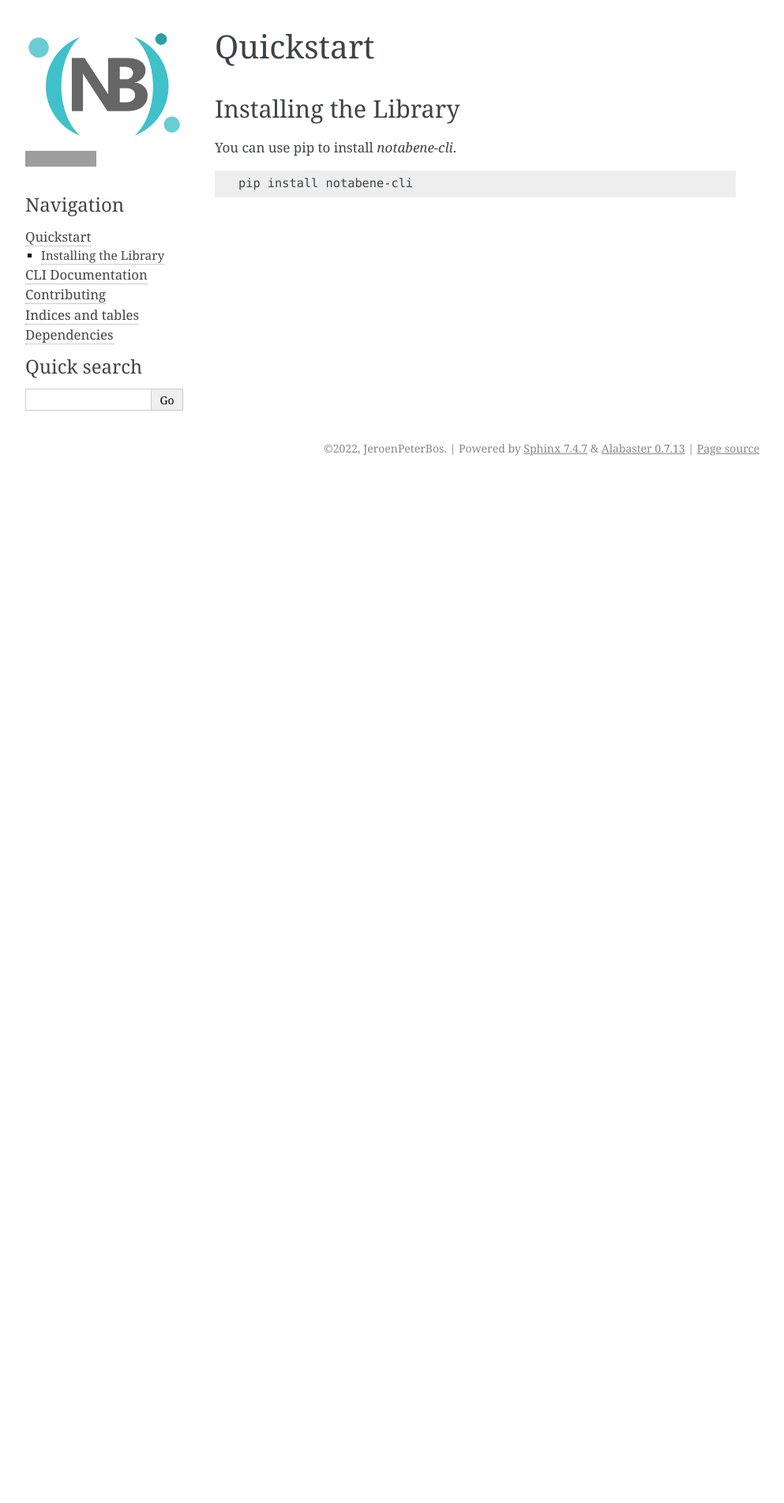
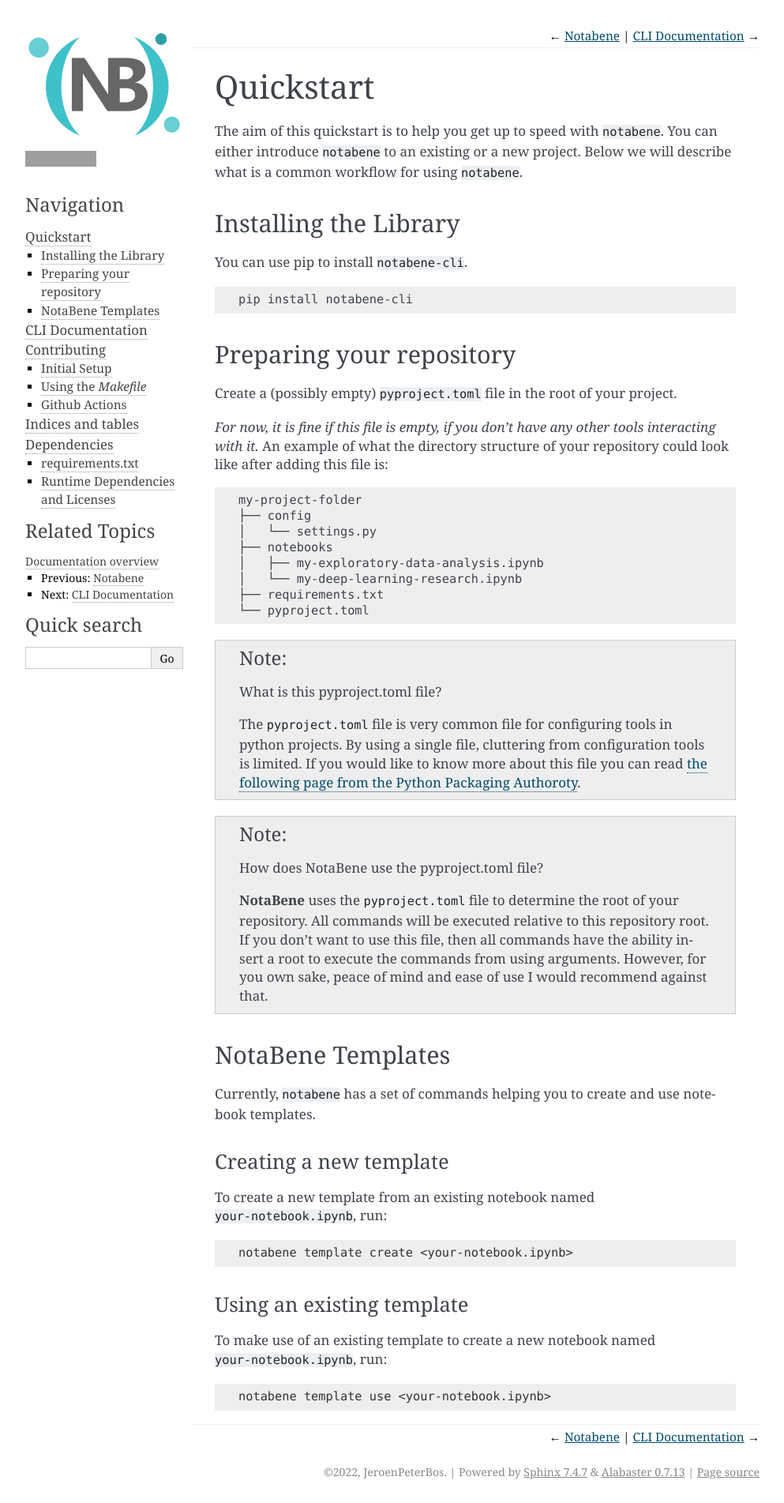
Before and after one commit to JeroenPeterBos/notabene-cli, a Sphinx documentation site: the page built from docs/quickstart.rst, in a window 1280 px wide. Shown: the whole page at 79% size, without its empty margins (148-1141 px from the left). Built offline with Sphinx 7.4.7, drawn with Linux system fonts in a browser that asks for light colours; before the commit the page ends 900 px from its top, so only the background shows below that; grey boxes are pictures that could not be loaded.

Commit message:
Improve the documentation with an actual quick start guide

```diff
--- a/docs/cli.rst
+++ b/docs/cli.rst
@@ -6,6 +6,8 @@
 CLI Documentation
 =================
 
+This section of the documentation documents all the commands, arguments and actions available on the notabene CLI.
+
 .. .. click:: notabene:cli
 ..     :prog: notabene
 ..     :nested: full
--- a/docs/conf.py
+++ b/docs/conf.py
@@ -125,6 +125,9 @@
     "logo": "logo.png",
     "github_user": "JeroenPeterBos",
     "github_repo": "notabene-cli",
+    "sidebar_collapse": False,
+    "show_related": True,
+    "show_relbars": True,
 }
 
 # Add any paths that contain custom static files (such as style sheets) here,
--- a/docs/development/getting_started.rst
+++ b/docs/development/initial_setup.rst
@@ -3,9 +3,9 @@
 .. toctree::
     :glob:
 
-***************
-Getting Started
-***************
+*************
+Initial Setup
+*************
 
 This section provides instructions for setting up your development environment.  If you follow the
 steps from top to bottom you should be ready to roll by the end.
--- a/docs/quickstart.rst
+++ b/docs/quickstart.rst
@@ -1,4 +1,4 @@
-.. _getting_started:
+.. _quickstart:
 
 .. toctree::
     :glob:
@@ -7,11 +7,76 @@
 Quickstart
 **********
 
+The aim of this quickstart is to help you get up to speed with ``notabene``.
+You can either introduce ``notabene`` to an existing or a new project.
+Below we will describe what is a common workflow for using ``notabene``.
+
+
 Installing the Library
 ======================
 
-You can use pip to install `notabene-cli`.
+You can use pip to install ``notabene-cli``.
 
 .. code-block:: sh
 
     pip install notabene-cli
+
+
+Preparing your repository
+=========================
+
+Create a (possibly empty) ``pyproject.toml`` file in the root of your project.
+
+
+*For now, it is fine if this file is empty, if you don't have any other tools interacting with it.*
+An example of what the directory structure of your repository could look like after adding this file is:
+
+::
+
+    my-project-folder
+    ├── config
+    │   └── settings.py
+    ├── notebooks
+    │   ├── my-exploratory-data-analysis.ipynb
+    │   └── my-deep-learning-research.ipynb
+    ├── requirements.txt
+    └── pyproject.toml
+
+
+.. note:: What is this pyproject.toml file?
+
+    The ``pyproject.toml`` file is very common file for configuring tools in python projects.
+    By using a single file, cluttering from configuration tools is limited.
+    If you would like to know more about this file you can read `the following page from the Python Packaging Authoroty <https://pip.pypa.io/en/stable/reference/build-system/pyproject-toml/>`_.
+
+.. note:: How does NotaBene use the pyproject.toml file?
+
+    **NotaBene** uses the ``pyproject.toml`` file to determine the root of your repository.
+    All commands will be executed relative to this repository root.
+    If you don't want to use this file, then all commands have the ability insert a root to execute the commands from using arguments. However, for you own sake, peace of mind and ease of use I would recommend against that.
+
+
+NotaBene Templates
+==================
+
+Currently, ``notabene`` has a set of commands helping you to create and use notebook templates.
+
+
+Creating a new template
+-----------------------
+
+To create a new template from an existing notebook named ``your-notebook.ipynb``, run:
+
+.. code-block:: console
+
+    notabene template create <your-notebook.ipynb>
+
+
+Using an existing template
+--------------------------
+
+To make use of an existing template to create a new notebook named ``your-notebook.ipynb``, run:
+
+.. code-block:: console
+
+    notabene template use <your-notebook.ipynb>
```
Also changed, not shown: docs/contributing.rst (+6 -3 lines), docs/development/actions.rst (added, +40 -0 lines), docs/development/docs.rst (deleted, +0 -52 lines), docs/development/publishing.rst (deleted, +0 -24 lines), docs/index.rst (+11 -1 lines).
